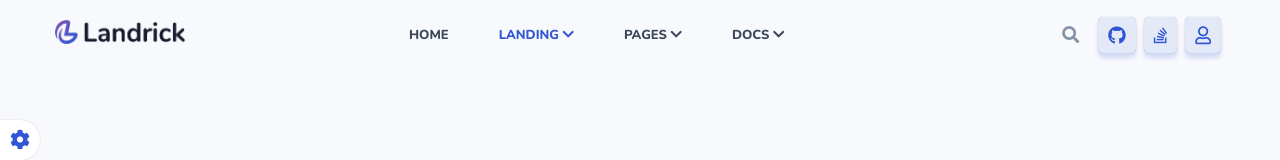
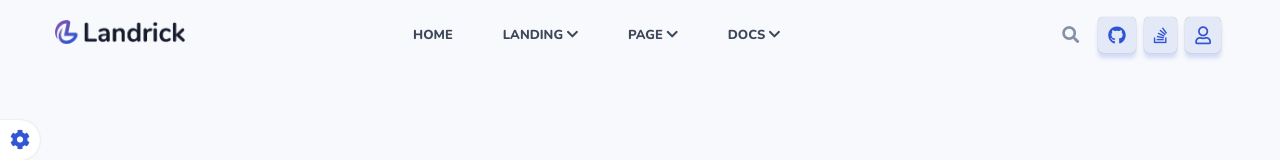
Before and after one commit to Guido-95/proj-html-vuejs, a Vue app: page / in a window 1280 px wide. Shown: the top 160 px of the page. Built offline with nearby package versions, Linux system fonts and the light colour scheme.

Commit message:
fix link

```diff
--- a/src/App.vue
+++ b/src/App.vue
@@ -32,7 +32,29 @@ export default {
       // logo header
       logo: 'logo-dark.png' ,
       // lista link header
-      listaHeader:['Home','Landing','Pages','Docs'],
+      listaHeader:[
+        {
+          testo:"Home",
+          link:'#',
+          attivo: false
+        },
+        {
+          testo:"Landing",
+          link:'#',
+          attivo: false
+        },
+        {
+          testo:"Page",
+          link:'#',
+          attivo: false
+        },
+        {
+          testo:"Docs",
+          link:'#',
+          attivo: false
+        }
+      ],
+
       // logo footer
       logoFooter: 'logo-light.png',
       // lista link sinistra footer
--- a/src/components/Header.vue
+++ b/src/components/Header.vue
@@ -14,9 +14,9 @@
                     <ul>
                         <li v-for="elemento,indicatore in listaHeader" :key="indicatore">
                                 <!-- se è il secondo link della lista dagli la classe attivo -->
-                            <a :class="elemento == listaHeader[1] ? 'attivo' : 'non-attivo'" href="">
+                            <a @click = "impostaAttivo(indicatore)" :class="elemento.attivo ? 'attivo' : 'non-attivo'" :href="elemento.link">
 
-                                {{ elemento }}
+                                {{ elemento.testo }}
 
                                                                 <!-- se è il primo elemento della lista togli la freccia -->
                                 <i class="fas fa-chevron-down" :class="elemento == listaHeader[0] ? 'display-none' : ''"></i>
@@ -67,6 +67,15 @@ export default {
         // lista link header e logo
         listaHeader : Array,
         logo:String
+    },
+    methods:{
+        impostaAttivo(indicatore){
+            this.listaHeader.forEach(
+                element => {
+                element.attivo = false;
+                this.listaHeader[indicatore].attivo = true
+            });
+        }
     }
 }
 </script>
```
